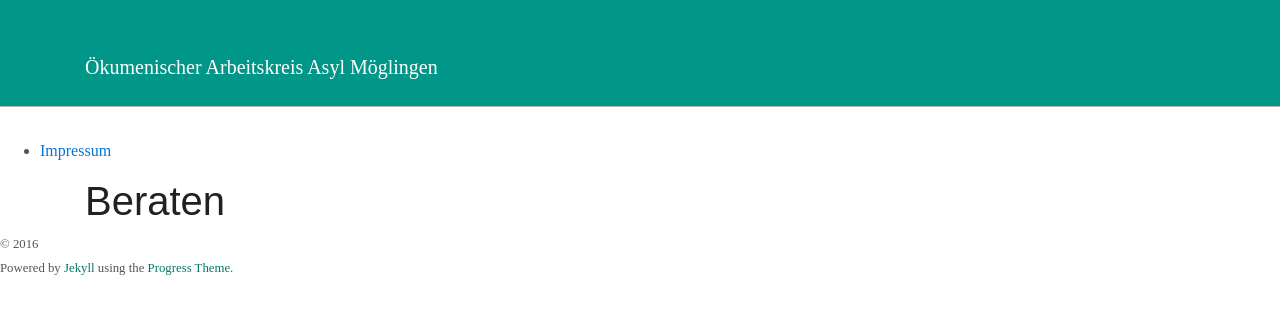
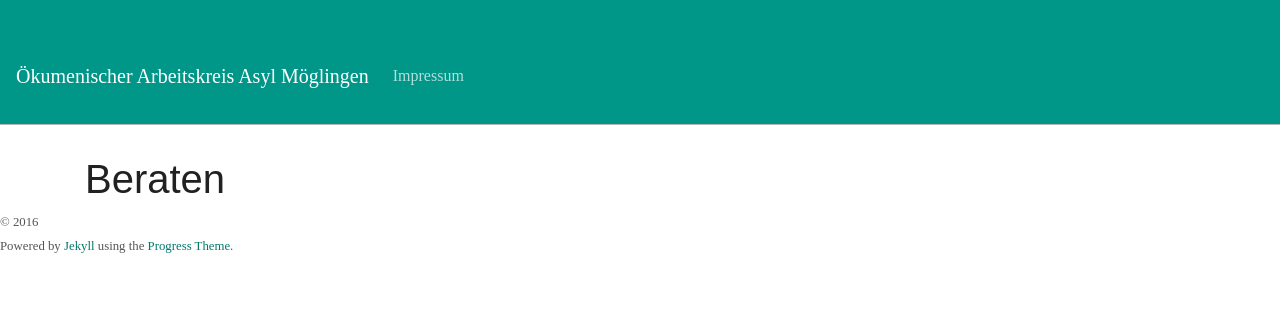
Before and after one commit to waldiTM/oeakam, a Jekyll site: the page built from beraten.md, in a window 1280 px wide. Shown: the top 314 px of the page. Built offline with Jekyll 4.4.1, drawn with Linux system fonts in a browser that asks for light colours.

Commit message:
Factor out navbar

```diff
--- a/_includes/_header.html
+++ b/_includes/_header.html
@@ -1,19 +1,3 @@
-<header class="header">
-  <div class="site-header">
-    <div class="container">
-      <nav class="nav site-nav">
-        <a class="navbar-brand" href="{{ "/" | relative_url }}">{{ site.title }}</a>
-      </nav>
-    </div>
-  </div>
-
-  <nav>
-    <ul>
-    {% for link in site.data.navigation %}{% if link.href == page.dir %} {% assign class = "current" %} {% else %} {% assign class = "normal" %} {% endif %}
-      <li>
-        <a href="{% if link.external == false %}{{ site.url }}{{ site.baseurl }}{{ link.href }}{% endif %}{% if link.external == true %}{{ link.href }}{% endif %}">{{ link.title }}</a>
-      </li>
-    {% endfor %}
-    </ul>
-  </nav>
+<header class="site-header">
+  {% include header_navbar.html %}
 </header>
--- /dev/null
+++ b/_includes/header_navbar.html
@@ -0,0 +1,13 @@
+<nav class="navbar navbar-toggleable-md">
+  <a class="navbar-brand" href="{{ "/" | relative_url }}">{{ site.title }}</a>
+  <ul class="navbar-nav">
+  {% for link in site.data.navigation %}
+    {% if link.href == page.dir %}
+      {% assign class = "current" %}
+    {% else %}
+      {% assign class = "normal" %}
+    {% endif %}
+    <li class="nav-item"><a class="nav-link" href="{{ link.href | relative_url }}">{{ link.title }}</a></li>
+  {% endfor %}
+  </ul>
+</nav>
```
Also changed, not shown: index.html (+1 -13 lines).
